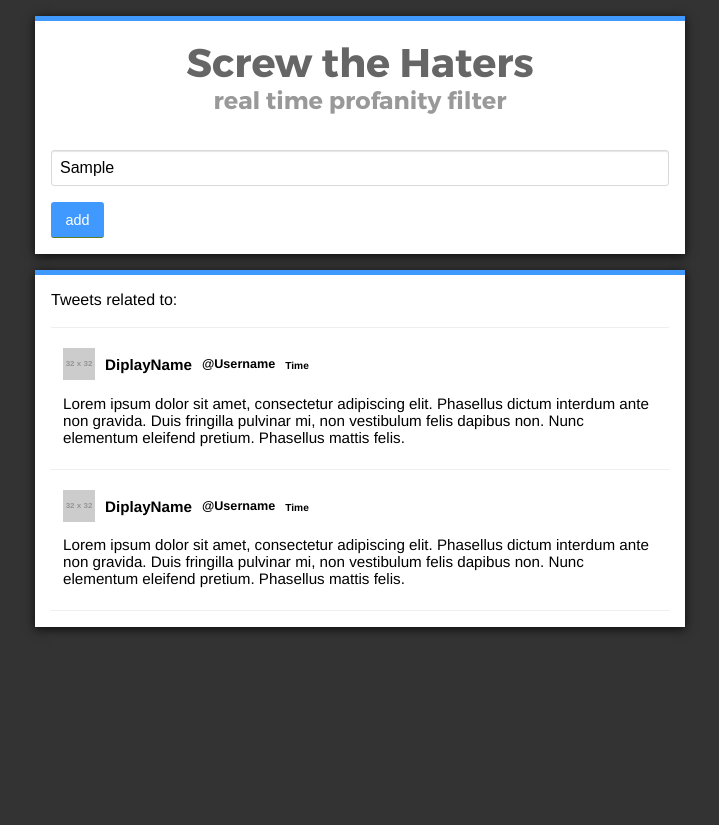
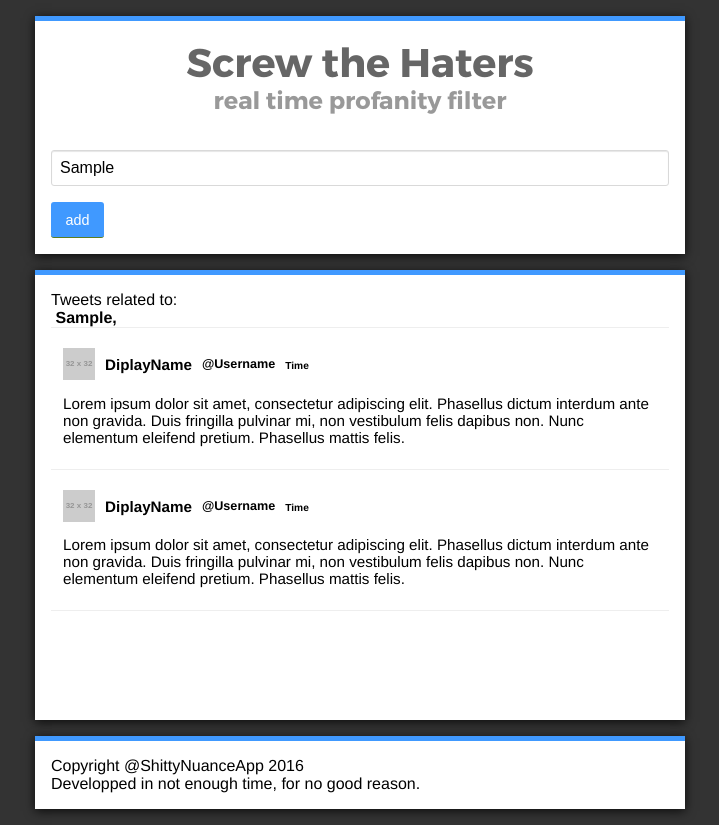
Before and after one commit to maperr/ConUHacks-BoxingClient, a plain HTML site: page index.html in a window 1280 px wide. Both pictures are taken after typing "Sample" into the empty fields and a click on the button "add". Shown: the whole page, without its empty margins (280-999 px from the left). Before the commit the page ends 800 px from the top, so only its background shows below. Drawn offline with nearby package versions, Linux system fonts and the light colour scheme; placeholder pictures from the web are drawn by us.

Commit message:
fixes and cool shit

```diff
--- a/index.html
+++ b/index.html
@@ -3,7 +3,7 @@
 </head>
 
 <body>
-    <div id="page-wrapper">
+    <div class="page-wrapper">
         <h1><center>Screw the Haters</center></h1>
         <h2><center>real time profanity filter</center></h2>
         <br>
@@ -12,7 +12,7 @@
             <button class="submit" id="addHashtag">add</button>
     </div>
     </div>
-    <div id="page-wrapper">
+    <div id="recent-tweets" class="page-wrapper">
         Tweets related to:<b><div id="current-hashtags">&nbsp</div></b>
 
         <ul id="messages">
@@ -25,6 +25,12 @@
             </li>
         </ul>
     </div>
+
+    <footer class="page-wrapper">
+        <span>Copyright @ShittyNuanceApp 2016</span>
+        <br>
+        <span>Developped in not enough time, for no good reason.</span>
+    </div>
 	<script type="text/javascript" src="https://cdnjs.cloudflare.com/ajax/libs/jquery/2.1.4/jquery.min.js"></script>
     <script type="text/javascript" src="./index.js"></script>
 </body>
--- a/index.js
+++ b/index.js
@@ -12,7 +12,6 @@
 });*/
 
 $(function() {
-  var numberOfPostsToShow = 5;
   $("#addHashtag").click(function() {
     new NewTweet();
 
@@ -35,6 +34,8 @@ $(function() {
 });
 
 NewTweet = function(tweet) {
+  var numberOfPostsToShow = 5;
+
   obj = "<li class='received tweet' id='messageList1'>" +
                 '<img src="http://placehold.it/32x32" />' +
                 '<h4>DiplayName</h4>'+
@@ -43,8 +44,9 @@ NewTweet = function(tweet) {
                 '<p>Lorem ipsum dolor sit amet, consectetur adipiscing elit. Phasellus dictum interdum ante non gravida. Duis fringilla pulvinar mi, non vestibulum felis dapibus non. Nunc elementum eleifend pretium. Phasellus mattis felis.</p>'+
             '</li>';
   $("#messages").prepend(obj);
-  if($(".tweet").length > numberOfPostsToShow)
+  if($(".tweet").length > numberOfPostsToShow){
     $(".tweet").last().remove();
+  }
 }
 
 FilterClient = function() {
--- a/style.css
+++ b/style.css
@@ -14,7 +14,7 @@ html {
   background: #333;
 }
 
-#page-wrapper {
+.page-wrapper {
   width: 650px;
   background: #FFF;
   padding: 1em;
@@ -233,3 +233,7 @@ table tr:hover td {
   margin-right:10px;
   margin-top:12px;
  }
+
+ #recent-tweets {
+  min-height: 450px;
+ }
```
